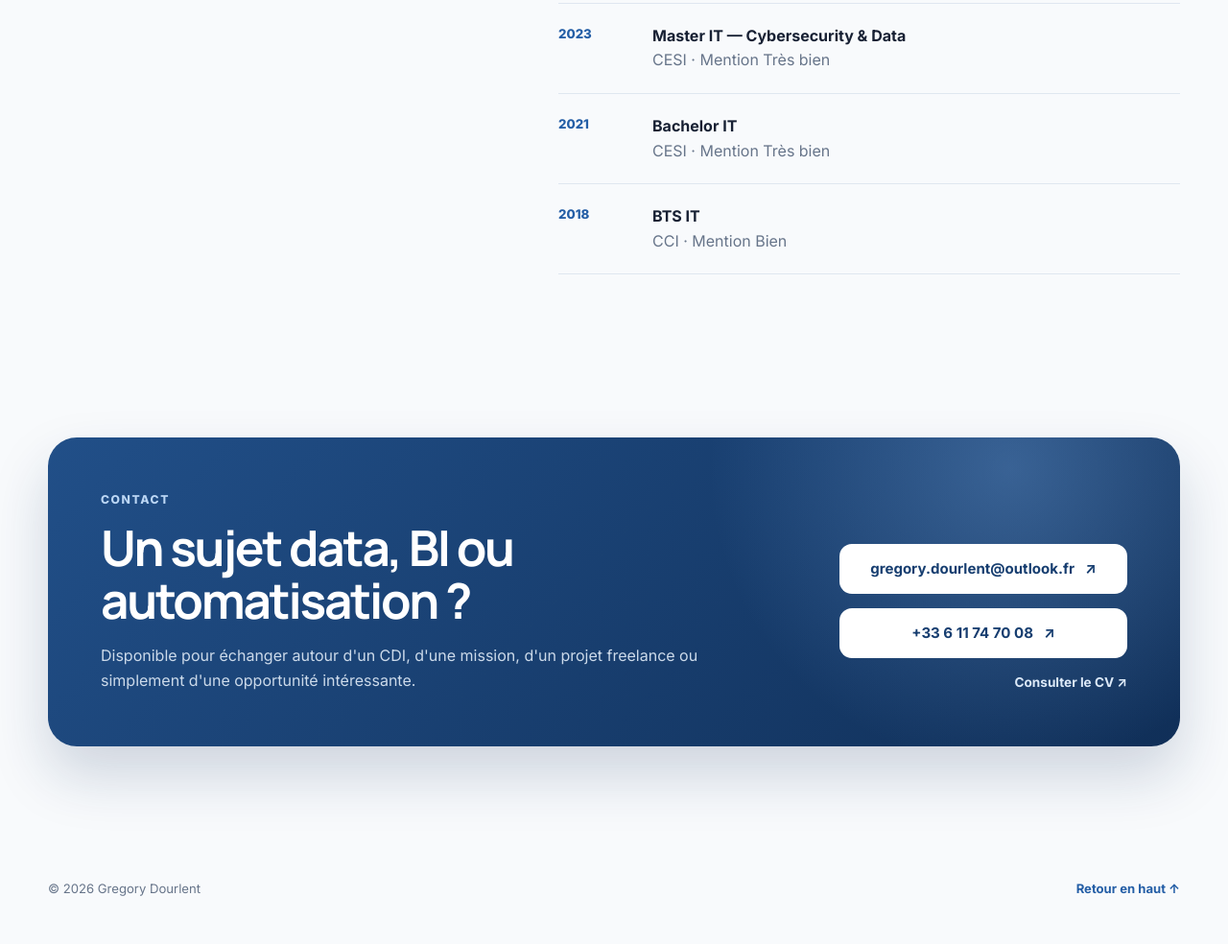
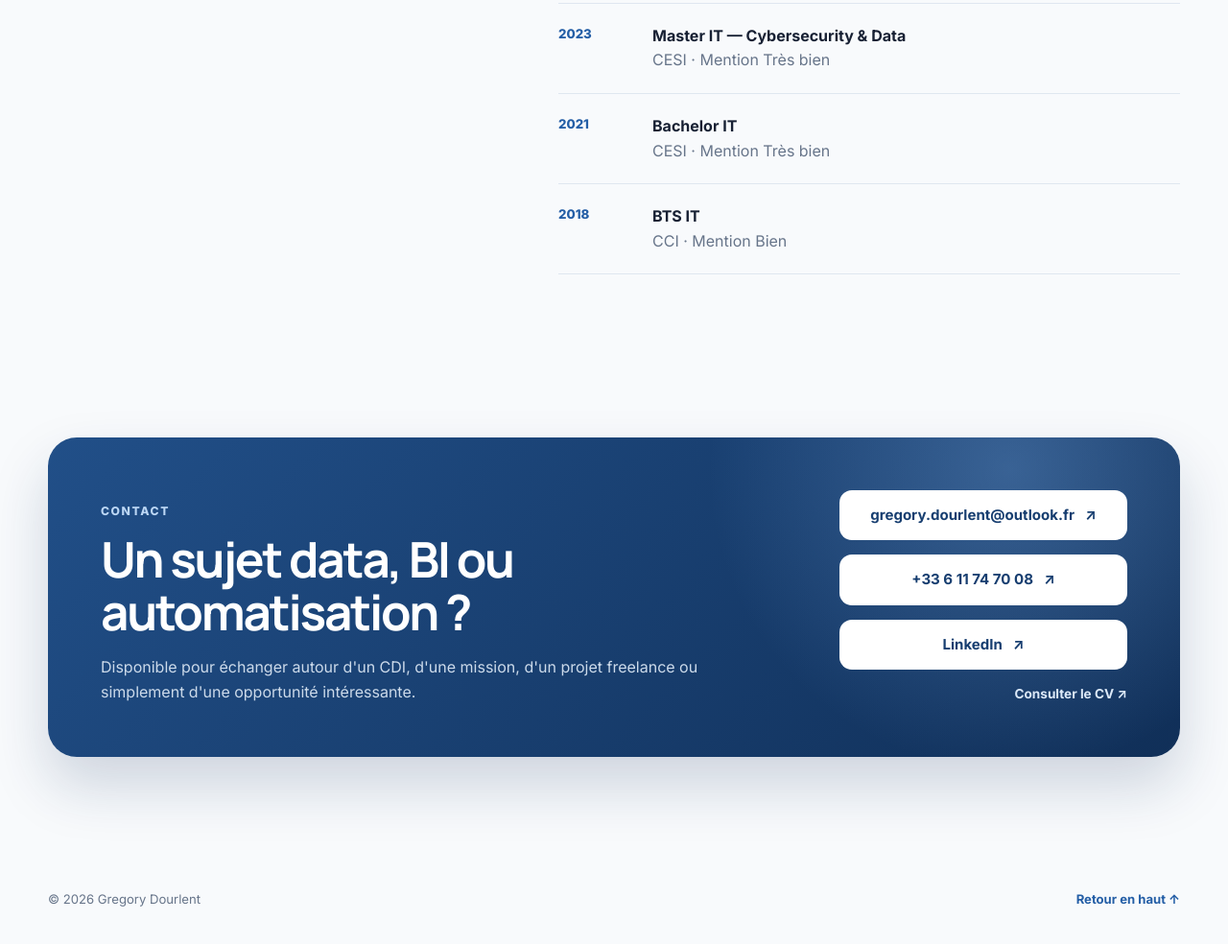
Before and after one commit to Greg2407-maker/gregory.dourlent, a plain HTML site: page index.html in a window 1280 px wide. Shown: the part 5598-6582 px from the top of the page at 96% size. Drawn offline with Linux system fonts and the light colour scheme.

Commit message:
Add LinkedIn profile to contact section

```diff
--- a/index.html
+++ b/index.html
@@ -583,6 +583,7 @@
           <div class="contact-actions">
             <a class="btn btn-white" href="mailto:gregory.dourlent@outlook.fr">gregory.dourlent@outlook.fr <span>↗</span></a>
             <a class="btn btn-white" href="tel:+33611747008">+33 6 11 74 70 08 <span>↗</span></a>
+            <a class="btn btn-white" href="https://www.linkedin.com/in/gdourlent/" target="_blank" rel="noopener noreferrer">LinkedIn <span>↗</span></a>
             <a class="contact-text-link" href="assets/documents/CV_Gregory_Dourlent.pdf" target="_blank" rel="noopener">Consulter le CV <span>↗</span></a>
           </div>
         </div>
```
